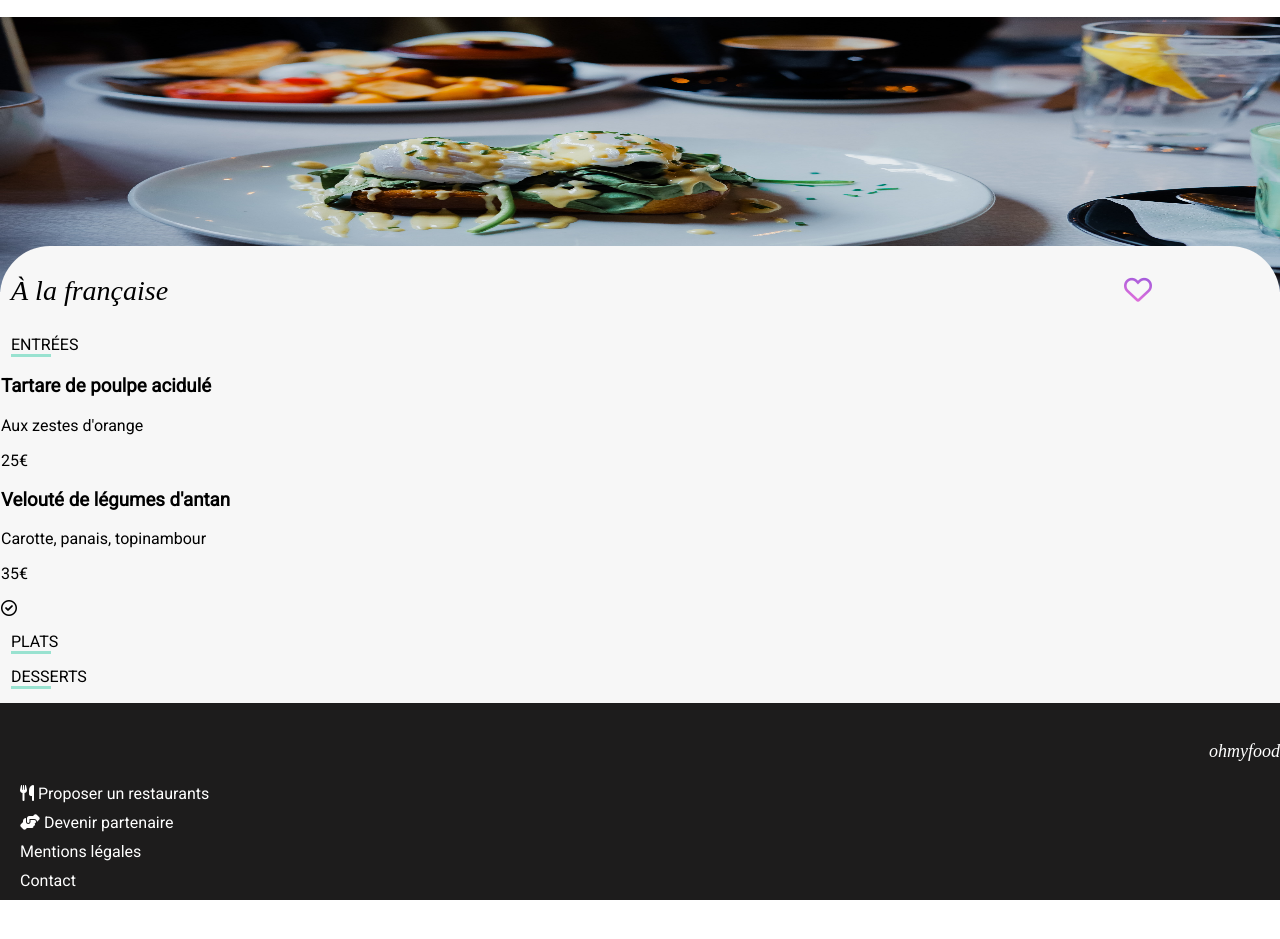
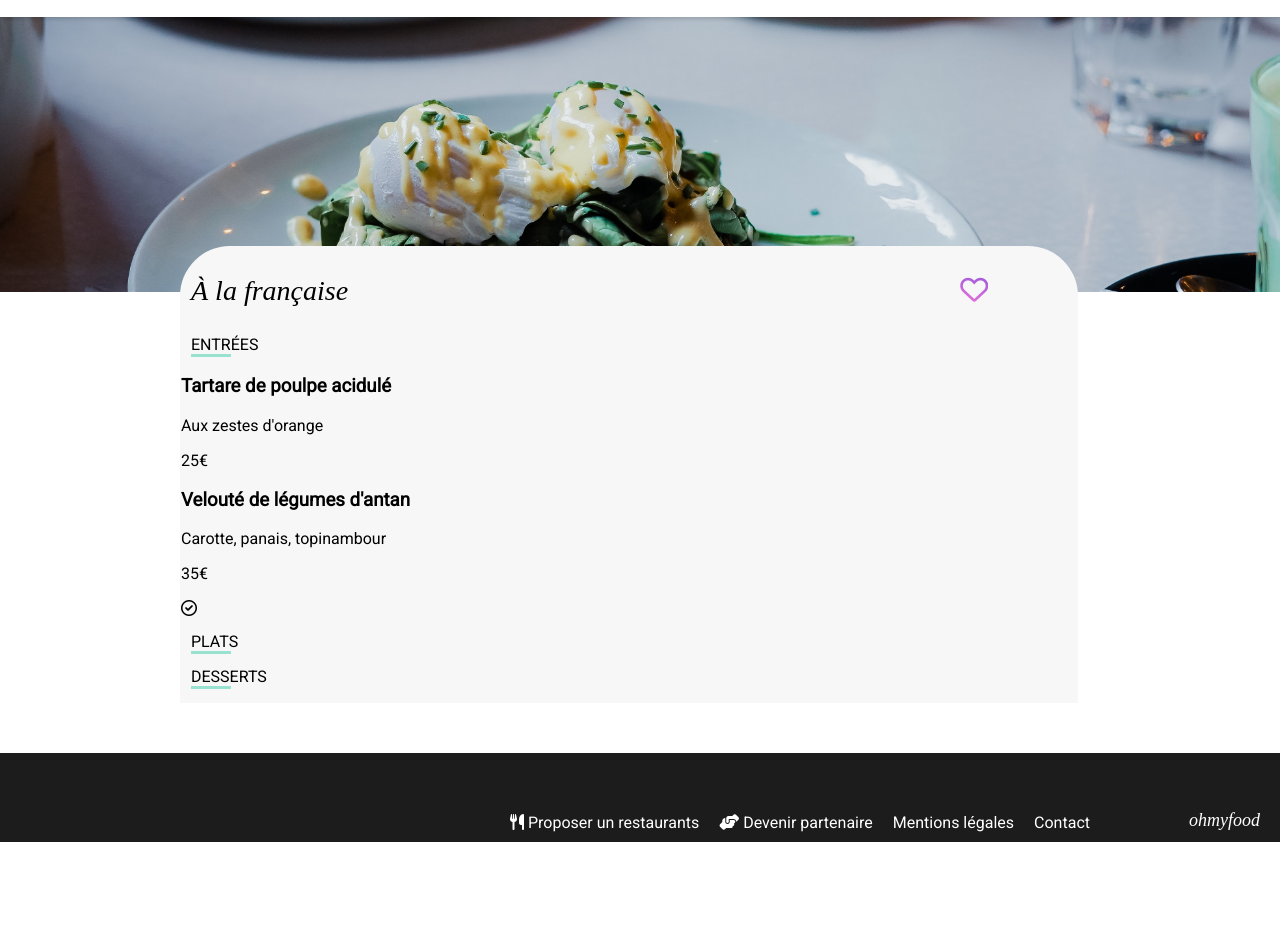
Before and after one commit to aymeric-bascunana/aymeric-bascunana_4_13042023, a website: page pages/a_la_française.html in a window 1280 px wide. Shown: the part 51-990 px from the top of the page. After the commit the page ends 893 px from the top, so only its background shows below. Drawn offline with Linux system fonts and the light colour scheme; a web font is replaced by a local one.

Commit message:
modifications du 12/06/2023

```diff
--- a/sass/layouts/_default.scss
+++ b/sass/layouts/_default.scss
@@ -243,7 +243,7 @@ footer {
     }
   }
 
-  .footer-page {
+  .footer {
     position: relative;
     background-color: #1d1c1c;
     color: white;
--- a/sass/responsive/_responsive.scss
+++ b/sass/responsive/_responsive.scss
@@ -22,10 +22,30 @@
 
   footer {
     display: flex;
-    flex-direction: row-reverse;
+    align-items: center;
+    flex-direction: row;
+    justify-content: center;
+    padding: 50px 0px 0px 20px;
     h2 {
       display: flex;
-      flex-direction: row-reverse;
+      position: absolute;
+      right: 20px;
+    }
+
+    a {
+      position: relative;
+      left: 150px;
+      margin: 10px;
     }
   }
+
+  //partie media page//
+
+  .body-menu1 .img-menu1 img {
+    object-fit: cover;
+  }
+  .body-menu1 .menu {
+    width: 70%;
+    margin-left: 180px;
+  }
 }
```
Also changed, not shown: css/style.css, 1 other file.
